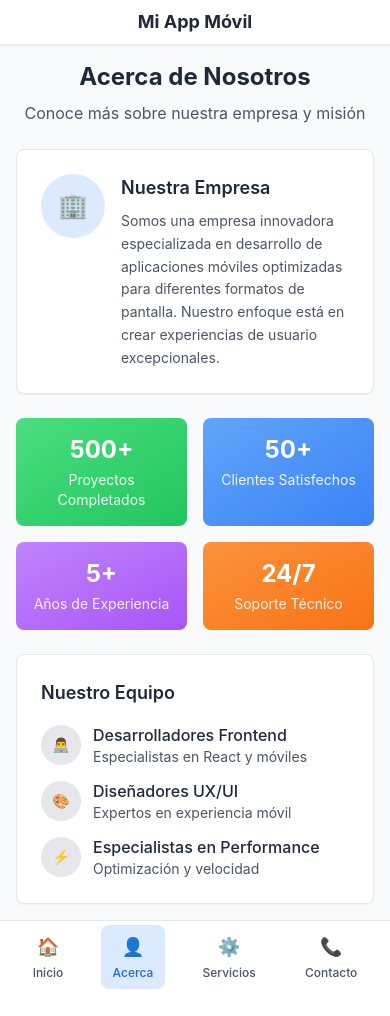
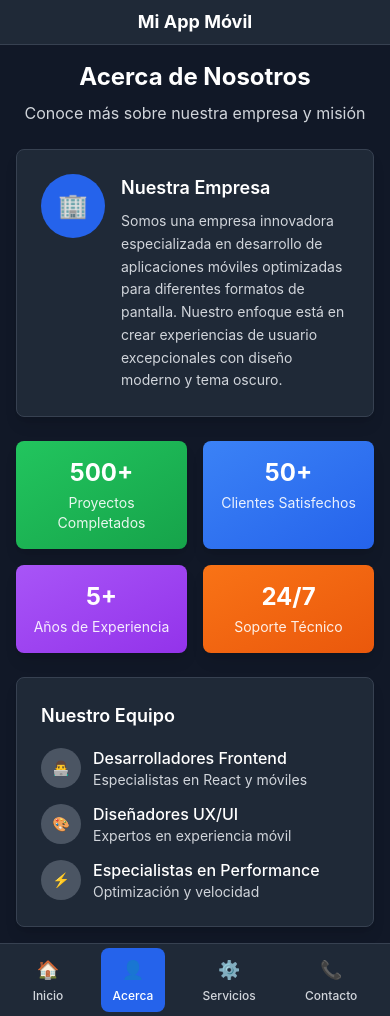
Before and after one commit to marcosjbarroso82/spa-react, a React (Create React App) app: page /about in a window 390 px wide. Before the commit the page ends 993 px from the top, so only its background shows below. Built offline with nearby package versions, Linux system fonts and the light colour scheme.

Commit message:
Implement dark theme across the application, updating styles in Layout, Home, About, Services, and Contact pages. Enhance mobile landscape support with improved contrast and shadows in CSS files.

```diff
--- a/src/components/Layout.tsx
+++ b/src/components/Layout.tsx
@@ -16,23 +16,23 @@ const Layout: React.FC<LayoutProps> = ({ children }) => {
   ];
 
   return (
-    <div className="min-h-screen bg-gray-50 flex flex-col">
+    <div className="min-h-screen bg-gray-900 flex flex-col">
       {/* Header optimizado para móviles apaisados */}
-      <header className="bg-white shadow-sm border-b border-gray-200">
+      <header className="bg-gray-800 shadow-lg border-b border-gray-700">
         <div className="px-4 py-2">
-          <h1 className="text-lg font-bold text-gray-800 text-center">
+          <h1 className="text-lg font-bold text-white text-center">
             Mi App Móvil
           </h1>
         </div>
       </header>
 
       {/* Contenido principal */}
-      <main className="flex-1 overflow-y-auto">
+      <main className="flex-1 overflow-y-auto bg-gray-900">
         {children}
       </main>
 
       {/* Navegación horizontal en la parte inferior para móviles apaisados */}
-      <nav className="bg-white border-t border-gray-200 px-2 py-1 mobile-landscape-nav">
+      <nav className="bg-gray-800 border-t border-gray-700 px-2 py-1 mobile-landscape-nav">
         <div className="flex justify-around items-center">
           {navItems.map((item) => (
             <Link
@@ -40,8 +40,8 @@ const Layout: React.FC<LayoutProps> = ({ children }) => {
               to={item.path}
               className={`flex flex-col items-center py-2 px-3 rounded-lg transition-colors duration-200 ${
                 location.pathname === item.path
-                  ? 'bg-blue-100 text-blue-600'
-                  : 'text-gray-600 hover:text-blue-600 hover:bg-gray-50'
+                  ? 'bg-blue-600 text-white'
+                  : 'text-gray-300 hover:text-blue-400 hover:bg-gray-700'
               }`}
             >
               <span className="text-lg mb-1 mobile-landscape-icon">{item.icon}</span>
--- a/src/index.css
+++ b/src/index.css
@@ -11,6 +11,8 @@ body {
     sans-serif;
   -webkit-font-smoothing: antialiased;
   -moz-osx-font-smoothing: grayscale;
+  background-color: #111827; /* gray-900 */
+  color: #f9fafb; /* gray-50 */
 }
 
 code {
--- a/src/pages/About.tsx
+++ b/src/pages/About.tsx
@@ -6,22 +6,22 @@ const About: React.FC = () => {
       <div className="max-w-4xl mx-auto">
         {/* Header de la página */}
         <div className="text-center mb-6">
-          <h2 className="text-2xl font-bold text-gray-800 mb-2">Acerca de Nosotros</h2>
-          <p className="text-gray-600">Conoce más sobre nuestra empresa y misión</p>
+          <h2 className="text-2xl font-bold text-white mb-2">Acerca de Nosotros</h2>
+          <p className="text-gray-300">Conoce más sobre nuestra empresa y misión</p>
         </div>
 
         {/* Información principal */}
-        <div className="bg-white rounded-lg p-6 shadow-sm border border-gray-200 mb-6">
+        <div className="bg-gray-800 rounded-lg p-6 shadow-lg border border-gray-700 mb-6">
           <div className="flex items-start space-x-4">
-            <div className="w-16 h-16 bg-blue-100 rounded-full flex items-center justify-center flex-shrink-0">
+            <div className="w-16 h-16 bg-blue-600 rounded-full flex items-center justify-center flex-shrink-0">
               <span className="text-2xl">🏢</span>
             </div>
             <div>
-              <h3 className="text-lg font-semibold text-gray-800 mb-2">Nuestra Empresa</h3>
-              <p className="text-gray-600 text-sm leading-relaxed">
+              <h3 className="text-lg font-semibold text-white mb-2">Nuestra Empresa</h3>
+              <p className="text-gray-300 text-sm leading-relaxed">
                 Somos una empresa innovadora especializada en desarrollo de aplicaciones móviles
                 optimizadas para diferentes formatos de pantalla. Nuestro enfoque está en crear
-                experiencias de usuario excepcionales.
+                experiencias de usuario excepcionales con diseño moderno y tema oscuro.
               </p>
             </div>
           </div>
@@ -29,58 +29,58 @@ const About: React.FC = () => {
 
         {/* Grid de estadísticas */}
         <div className="grid grid-cols-2 gap-4 mb-6">
-          <div className="bg-gradient-to-br from-green-400 to-green-500 rounded-lg p-4 text-white text-center">
+          <div className="bg-gradient-to-br from-green-500 to-green-600 rounded-lg p-4 text-white text-center shadow-lg">
             <div className="text-2xl font-bold mb-1">500+</div>
             <div className="text-sm opacity-90">Proyectos Completados</div>
           </div>
 
-          <div className="bg-gradient-to-br from-blue-400 to-blue-500 rounded-lg p-4 text-white text-center">
+          <div className="bg-gradient-to-br from-blue-500 to-blue-600 rounded-lg p-4 text-white text-center shadow-lg">
             <div className="text-2xl font-bold mb-1">50+</div>
             <div className="text-sm opacity-90">Clientes Satisfechos</div>
           </div>
 
-          <div className="bg-gradient-to-br from-purple-400 to-purple-500 rounded-lg p-4 text-white text-center">
+          <div className="bg-gradient-to-br from-purple-500 to-purple-600 rounded-lg p-4 text-white text-center shadow-lg">
             <div className="text-2xl font-bold mb-1">5+</div>
             <div className="text-sm opacity-90">Años de Experiencia</div>
           </div>
 
-          <div className="bg-gradient-to-br from-orange-400 to-orange-500 rounded-lg p-4 text-white text-center">
+          <div className="bg-gradient-to-br from-orange-500 to-orange-600 rounded-lg p-4 text-white text-center shadow-lg">
             <div className="text-2xl font-bold mb-1">24/7</div>
             <div className="text-sm opacity-90">Soporte Técnico</div>
           </div>
         </div>
 
         {/* Equipo */}
-        <div className="bg-white rounded-lg p-6 shadow-sm border border-gray-200">
-          <h3 className="text-lg font-semibold text-gray-800 mb-4">Nuestro Equipo</h3>
+        <div className="bg-gray-800 rounded-lg p-6 shadow-lg border border-gray-700">
+          <h3 className="text-lg font-semibold text-white mb-4">Nuestro Equipo</h3>
           <div className="space-y-3">
             <div className="flex items-center space-x-3">
-              <div className="w-10 h-10 bg-gray-200 rounded-full flex items-center justify-center">
+              <div className="w-10 h-10 bg-gray-600 rounded-full flex items-center justify-center">
                 <span className="text-sm">👨‍💻</span>
               </div>
               <div>
-                <div className="font-medium text-gray-800">Desarrolladores Frontend</div>
-                <div className="text-sm text-gray-600">Especialistas en React y móviles</div>
+                <div className="font-medium text-white">Desarrolladores Frontend</div>
+                <div className="text-sm text-gray-300">Especialistas en React y móviles</div>
               </div>
             </div>
 
             <div className="flex items-center space-x-3">
-              <div className="w-10 h-10 bg-gray-200 rounded-full flex items-center justify-center">
+              <div className="w-10 h-10 bg-gray-600 rounded-full flex items-center justify-center">
                 <span className="text-sm">🎨</span>
               </div>
               <div>
-                <div className="font-medium text-gray-800">Diseñadores UX/UI</div>
-                <div className="text-sm text-gray-600">Expertos en experiencia móvil</div>
+                <div className="font-medium text-white">Diseñadores UX/UI</div>
+                <div className="text-sm text-gray-300">Expertos en experiencia móvil</div>
               </div>
             </div>
 
             <div className="flex items-center space-x-3">
-              <div className="w-10 h-10 bg-gray-200 rounded-full flex items-center justify-center">
+              <div className="w-10 h-10 bg-gray-600 rounded-full flex items-center justify-center">
                 <span className="text-sm">⚡</span>
               </div>
               <div>
-                <div className="font-medium text-gray-800">Especialistas en Performance</div>
-                <div className="text-sm text-gray-600">Optimización y velocidad</div>
+                <div className="font-medium text-white">Especialistas en Performance</div>
+                <div className="text-sm text-gray-300">Optimización y velocidad</div>
               </div>
             </div>
           </div>
--- a/src/pages/Services.tsx
+++ b/src/pages/Services.tsx
@@ -33,21 +33,21 @@ const Services: React.FC = () => {
       <div className="max-w-4xl mx-auto">
         {/* Header */}
         <div className="text-center mb-6">
-          <h2 className="text-2xl font-bold text-gray-800 mb-2">Nuestros Servicios</h2>
-          <p className="text-gray-600">Soluciones completas para tu negocio digital</p>
+          <h2 className="text-2xl font-bold text-white mb-2">Nuestros Servicios</h2>
+          <p className="text-gray-300">Soluciones completas para tu negocio digital</p>
         </div>
 
         {/* Grid de servicios optimizado para landscape */}
         <div className="grid grid-cols-2 gap-4 mb-6">
           {services.map((service, index) => (
-            <div key={index} className="bg-white rounded-lg p-4 shadow-sm border border-gray-200 hover:shadow-md transition-shadow">
+            <div key={index} className="bg-gray-800 rounded-lg p-4 shadow-lg border border-gray-700 hover:shadow-xl hover:bg-gray-750 transition-all">
               <div className="text-3xl mb-3 text-center">{service.icon}</div>
-              <h3 className="font-semibold text-gray-800 mb-2 text-center">{service.title}</h3>
-              <p className="text-sm text-gray-600 mb-3 text-center">{service.description}</p>
+              <h3 className="font-semibold text-white mb-2 text-center">{service.title}</h3>
+              <p className="text-sm text-gray-300 mb-3 text-center">{service.description}</p>
               <div className="space-y-1">
                 {service.features.map((feature, featureIndex) => (
-                  <div key={featureIndex} className="flex items-center text-xs text-gray-500">
-                    <span className="w-1.5 h-1.5 bg-blue-500 rounded-full mr-2"></span>
+                  <div key={featureIndex} className="flex items-center text-xs text-gray-400">
+                    <span className="w-1.5 h-1.5 bg-blue-400 rounded-full mr-2"></span>
                     {feature}
                   </div>
                 ))}
@@ -57,33 +57,33 @@ const Services: React.FC = () => {
         </div>
 
         {/* Proceso de trabajo */}
-        <div className="bg-white rounded-lg p-6 shadow-sm border border-gray-200 mb-6">
-          <h3 className="text-lg font-semibold text-gray-800 mb-4 text-center">Nuestro Proceso</h3>
+        <div className="bg-gray-800 rounded-lg p-6 shadow-lg border border-gray-700 mb-6">
+          <h3 className="text-lg font-semibold text-white mb-4 text-center">Nuestro Proceso</h3>
           <div className="grid grid-cols-4 gap-2">
             <div className="text-center">
-              <div className="w-8 h-8 bg-blue-500 text-white rounded-full flex items-center justify-center text-sm font-bold mx-auto mb-2">1</div>
-              <div className="text-xs text-gray-600">Análisis</div>
+              <div className="w-8 h-8 bg-blue-600 text-white rounded-full flex items-center justify-center text-sm font-bold mx-auto mb-2">1</div>
+              <div className="text-xs text-gray-300">Análisis</div>
             </div>
             <div className="text-center">
-              <div className="w-8 h-8 bg-blue-500 text-white rounded-full flex items-center justify-center text-sm font-bold mx-auto mb-2">2</div>
-              <div className="text-xs text-gray-600">Diseño</div>
+              <div className="w-8 h-8 bg-blue-600 text-white rounded-full flex items-center justify-center text-sm font-bold mx-auto mb-2">2</div>
+              <div className="text-xs text-gray-300">Diseño</div>
             </div>
             <div className="text-center">
-              <div className="w-8 h-8 bg-blue-500 text-white rounded-full flex items-center justify-center text-sm font-bold mx-auto mb-2">3</div>
-              <div className="text-xs text-gray-600">Desarrollo</div>
+              <div className="w-8 h-8 bg-blue-600 text-white rounded-full flex items-center justify-center text-sm font-bold mx-auto mb-2">3</div>
+              <div className="text-xs text-gray-300">Desarrollo</div>
             </div>
             <div className="text-center">
-              <div className="w-8 h-8 bg-blue-500 text-white rounded-full flex items-center justify-center text-sm font-bold mx-auto mb-2">4</div>
-              <div className="text-xs text-gray-600">Lanzamiento</div>
+              <div className="w-8 h-8 bg-blue-600 text-white rounded-full flex items-center justify-center text-sm font-bold mx-auto mb-2">4</div>
+              <div className="text-xs text-gray-300">Lanzamiento</div>
             </div>
           </div>
         </div>
 
         {/* CTA */}
-        <div className="bg-gradient-to-r from-green-500 to-blue-500 rounded-lg p-6 text-white text-center">
+        <div className="bg-gradient-to-r from-green-600 to-blue-600 rounded-lg p-6 text-white text-center shadow-xl">
           <h3 className="text-lg font-semibold mb-2">¿Listo para comenzar?</h3>
           <p className="text-sm opacity-90 mb-4">Contáctanos para una consulta gratuita</p>
-          <button className="bg-white text-green-600 px-6 py-2 rounded-lg font-medium hover:bg-gray-100 transition-colors">
+          <button className="bg-white text-green-600 px-6 py-2 rounded-lg font-medium hover:bg-gray-100 transition-colors shadow-lg">
             Solicitar Cotización
           </button>
         </div>
```
Also changed, not shown: src/mobile-landscape.css (+14 -1 lines), src/pages/Contact.tsx (+30 -30 lines), src/pages/Home.tsx (+21 -21 lines).
